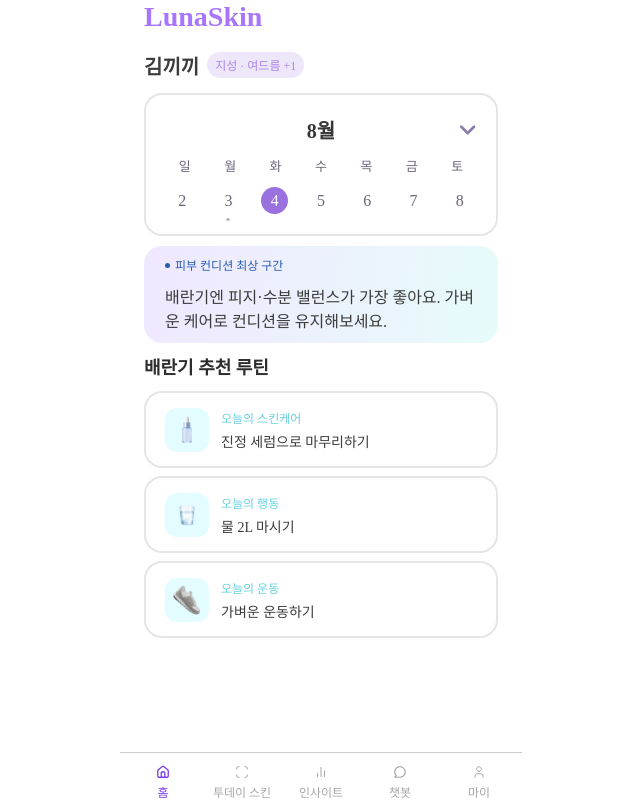
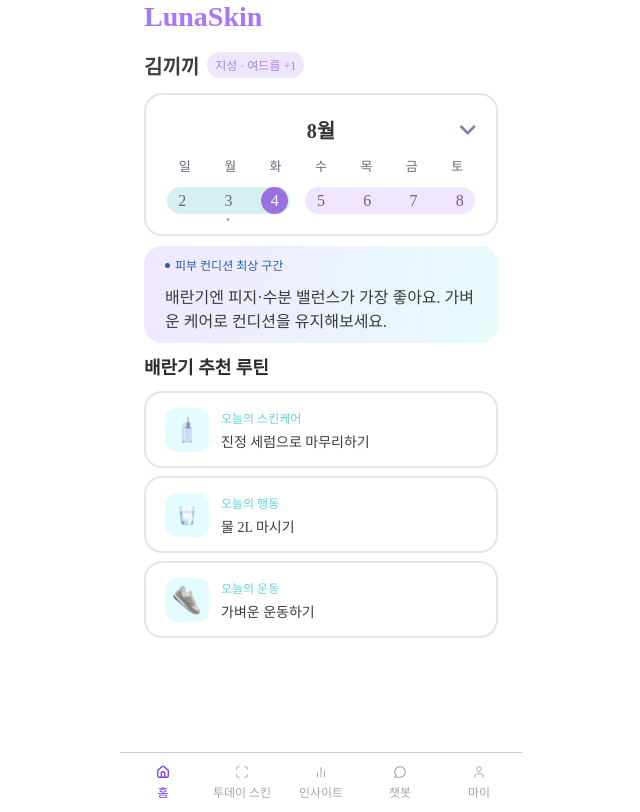
Before and after one commit to Luna-Skin/LunaSkin-FE, a React (Vite) app: page / in a window 1280 px wide. Shown: the whole page, without its empty margins (319-959 px from the left). Built offline with nearby package versions, Linux system fonts and the light colour scheme.

Commit message:
🐛 Fix: 축소된 주간 캘린더에도 생리주기 하이라이트 표시

```diff
--- a/src/components/home/CalendarView.jsx
+++ b/src/components/home/CalendarView.jsx
@@ -9,7 +9,7 @@
 import chevronRight from "../../assets/icons/calendar_chevron_right.svg";
 
 const WEEKDAY_LABELS = ["일", "월", "화", "수", "목", "금", "토"];
-const SHOW_PHASE_HIGHLIGHT_IN_WEEK_VIEW = false;
+const SHOW_PHASE_HIGHLIGHT_IN_WEEK_VIEW = true;
 
 const Wrapper = styled.div`
 margin : 0 auto;
```
Also changed, not shown: src/assets/icons/modal_close.svg (added).
